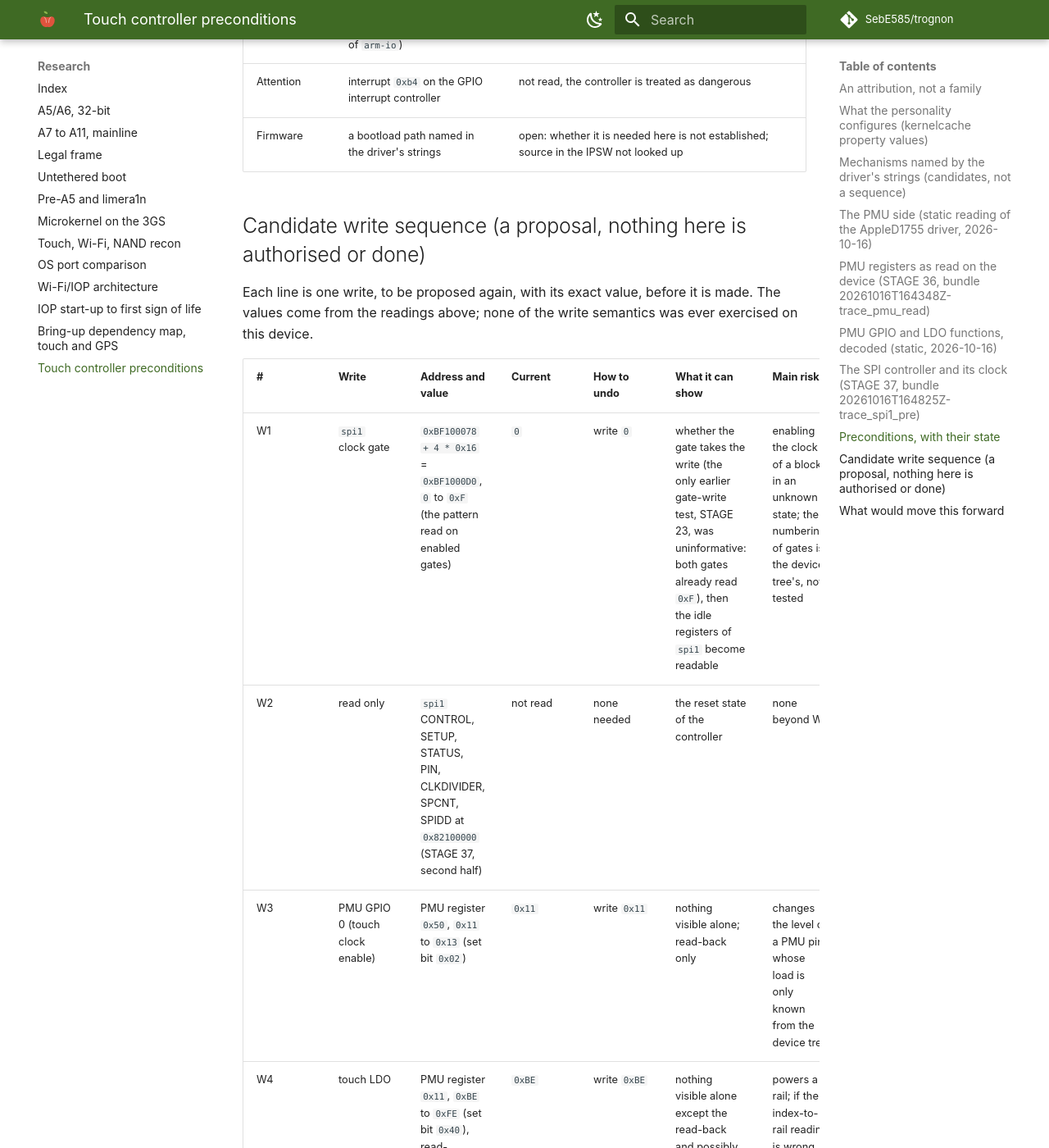
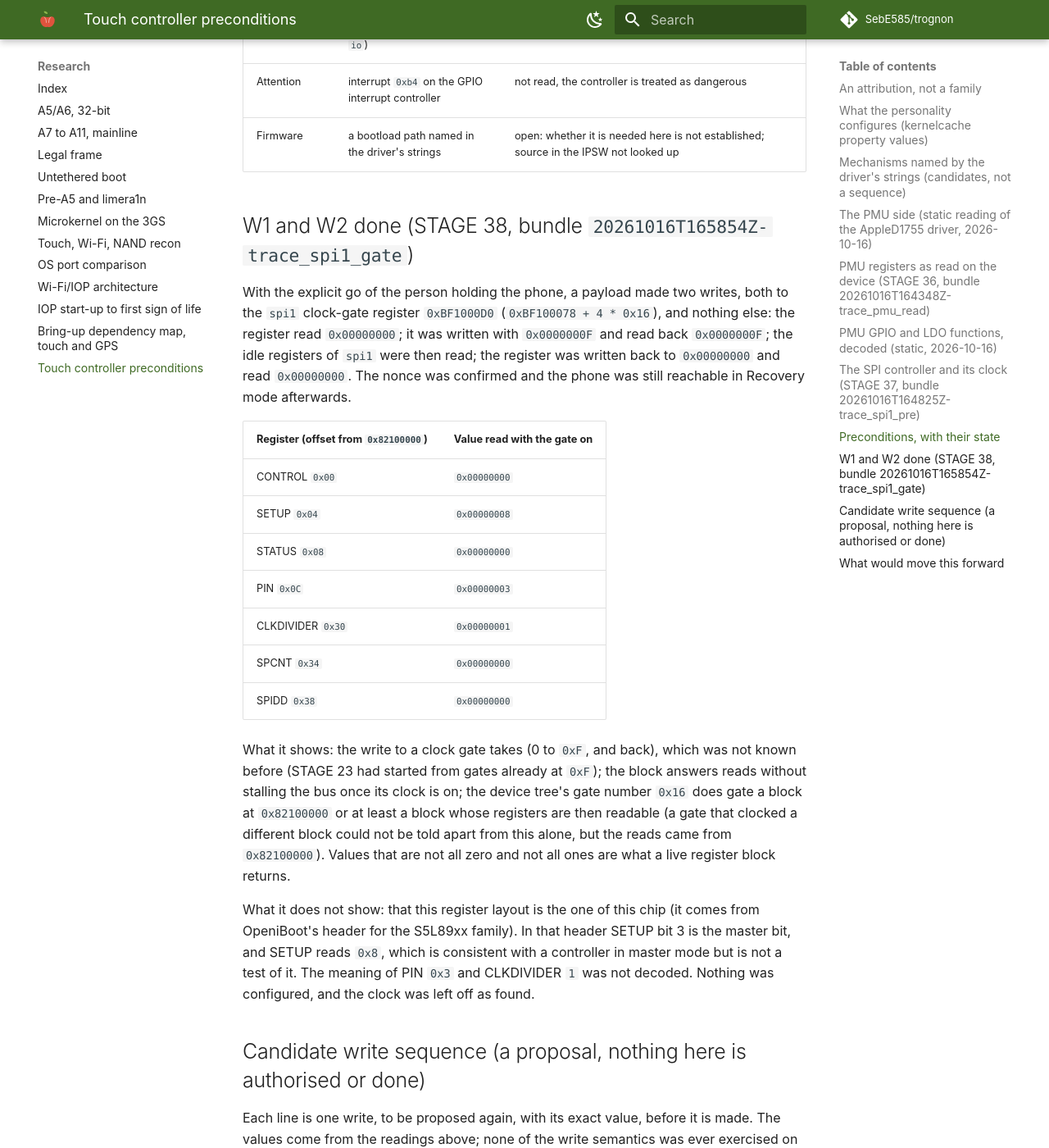
Before and after one commit to SebE585/trognon, an MkDocs documentation site: the page built from docs/research/2026-10-16-touch-n88-preconditions.md, in a window 1280 px wide and 1400 px high, scrolled down 6592 px. Shown: the whole window at 82% size. Built offline with MkDocs 1.6.1 and Material for MkDocs 9.7.7, drawn with Linux system fonts in a browser that asks for light colours; comment, search, counter and statistics services are not loaded; some of the changed text lies outside the part shown.

Commit message:
hardware: W1+W2 done, spi1 clock gate written and restored, idle registers read; fix the touch row anchor

```diff
--- a/docs/research/2026-10-16-touch-n88-preconditions.md
+++ b/docs/research/2026-10-16-touch-n88-preconditions.md
@@ -202,9 +202,40 @@ decoded), the reset line (level `0`, polarity unknown). Each of these takes a wr
 | Clock enable | `function-clock_enable` through the PMU, pin 0 | device tree and a partial reading of the PMU GPIO code; bit meanings of registers `0x50`..`0x57` not decoded |
 | Reset | GPIO `14.01` | level read `0` once; polarity not established; the personality has a `reset-deassert-high-z` flag whose effect was not read |
 | Chip select | GPIO `13.00` (`function-enable_cs`) plus the SPI controller's own select | level read `0` once; role not established |
-| SPI controller | `spi1` at CPU address `0x82100000` (`reg 0x2100000` plus the `0x80000000` offset of `arm-io`) | clock gate `0x16` reads `0` (off) in STAGE 37; registers not read, deliberately |
+| SPI controller | `spi1` at CPU address `0x82100000` (`reg 0x2100000` plus the `0x80000000` offset of `arm-io`) | clock gate `0x16` reads `0` (off) in STAGE 37; with the gate set to `0xF` for a moment (STAGE 38) its idle registers read without a stall (SETUP `0x8`, PIN `0x3`, CLKDIV `1`, others `0`), then the gate was restored |
 | Attention | interrupt `0xb4` on the GPIO interrupt controller | not read, the controller is treated as dangerous |
 | Firmware | a bootload path named in the driver's strings | open: whether it is needed here is not established; source in the IPSW not looked up |
+
+## W1 and W2 done (STAGE 38, bundle `20261016T165854Z-trace_spi1_gate`)
+
+With the explicit go of the person holding the phone, a payload made two writes, both to the
+`spi1` clock-gate register `0xBF1000D0` (`0xBF100078 + 4 * 0x16`), and nothing else: the register
+read `0x00000000`; it was written with `0x0000000F` and read back `0x0000000F`; the idle registers
+of `spi1` were then read; the register was written back to `0x00000000` and read `0x00000000`. The
+nonce was confirmed and the phone was still reachable in Recovery mode afterwards.
+
+| Register (offset from `0x82100000`) | Value read with the gate on |
+|---|---|
+| CONTROL `0x00` | `0x00000000` |
+| SETUP `0x04` | `0x00000008` |
+| STATUS `0x08` | `0x00000000` |
+| PIN `0x0C` | `0x00000003` |
+| CLKDIVIDER `0x30` | `0x00000001` |
+| SPCNT `0x34` | `0x00000000` |
+| SPIDD `0x38` | `0x00000000` |
+
+What it shows: the write to a clock gate takes (0 to `0xF`, and back), which was not known before
+(STAGE 23 had started from gates already at `0xF`); the block answers reads without stalling the
+bus once its clock is on; the device tree's gate number `0x16` does gate a block at `0x82100000`
+or at least a block whose registers are then readable (a gate that clocked a different block
+could not be told apart from this alone, but the reads came from `0x82100000`). Values that are not
+all zero and not all ones are what a live register block returns.
+
+What it does not show: that this register layout is the one of this chip (it comes from OpeniBoot's
+header for the S5L89xx family). In that header SETUP bit 3 is the master bit, and SETUP reads `0x8`,
+which is consistent with a controller in master mode but is not a test of it. The meaning of PIN
+`0x3` and CLKDIVIDER `1` was not decoded. Nothing was configured, and the clock was left off as
+found.
 
 ## Candidate write sequence (a proposal, nothing here is authorised or done)
 
@@ -213,8 +244,8 @@ come from the readings above; none of the write semantics was ever exercised on
 
 | # | Write | Address and value | Current | How to undo | What it can show | Main risk |
 |---|---|---|---|---|---|---|
-| W1 | `spi1` clock gate | `0xBF100078 + 4 * 0x16` = `0xBF1000D0`, `0` to `0xF` (the pattern read on enabled gates) | `0` | write `0` | whether the gate takes the write (the only earlier gate-write test, STAGE 23, was uninformative: both gates already read `0xF`), then the idle registers of `spi1` become readable | enabling the clock of a block in an unknown state; the numbering of gates is the device tree's, not tested |
-| W2 | read only | `spi1` CONTROL, SETUP, STATUS, PIN, CLKDIVIDER, SPCNT, SPIDD at `0x82100000` (STAGE 37, second half) | not read | none needed | the reset state of the controller | none beyond W1 |
+| W1 (done, STAGE 38) | `spi1` clock gate | `0xBF100078 + 4 * 0x16` = `0xBF1000D0`, `0` to `0xF` (the pattern read on enabled gates) | `0` | write `0` | whether the gate takes the write (the only earlier gate-write test, STAGE 23, was uninformative: both gates already read `0xF`), then the idle registers of `spi1` become readable | enabling the clock of a block in an unknown state; the numbering of gates is the device tree's, not tested |
+| W2 (done, STAGE 38) | read only | `spi1` CONTROL, SETUP, STATUS, PIN, CLKDIVIDER, SPCNT, SPIDD at `0x82100000` (STAGE 37, second half) | not read | none needed | the reset state of the controller | none beyond W1 |
 | W3 | PMU GPIO 0 (touch clock enable) | PMU register `0x50`, `0x11` to `0x13` (set bit `0x02`) | `0x11` | write `0x11` | nothing visible alone; read-back only | changes the level of a PMU pin whose load is only known from the device tree |
 | W4 | touch LDO | PMU register `0x11`, `0xBE` to `0xFE` (set bit `0x40`), read-modify-write | `0xBE` | write `0xBE` | nothing visible alone except the read-back and possibly the controller's behaviour on SPI | powers a rail; if the index-to-rail reading is wrong, a different rail is switched |
 | W5 | reset line | SoC GPIO `14.01` released to high impedance, then the driver's delay (`0xf`, unit unknown) | level `0` | drive low again | a change on SPI/attention if the controller starts | the polarity and the unit of the delay are unknown |
```
Also changed, not shown: docs/en/03-hardware-map.md (+15 -2 lines), docs/en/08-evidence.md (+1 -0 lines), docs/snippets/evidence-table.en.md (+1 -0 lines), docs/snippets/evidence-table.fr.md (+1 -0 lines), 4 other files.
